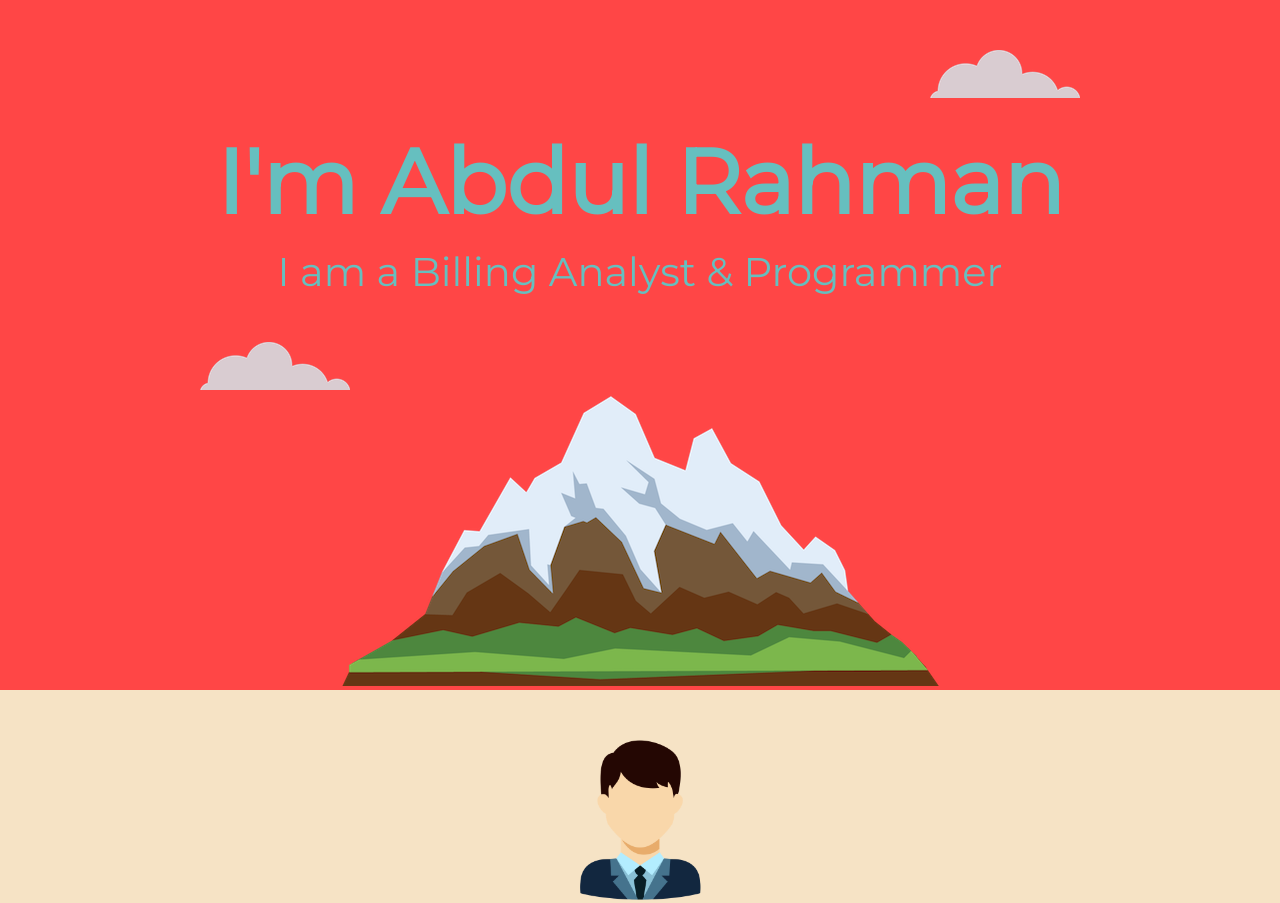
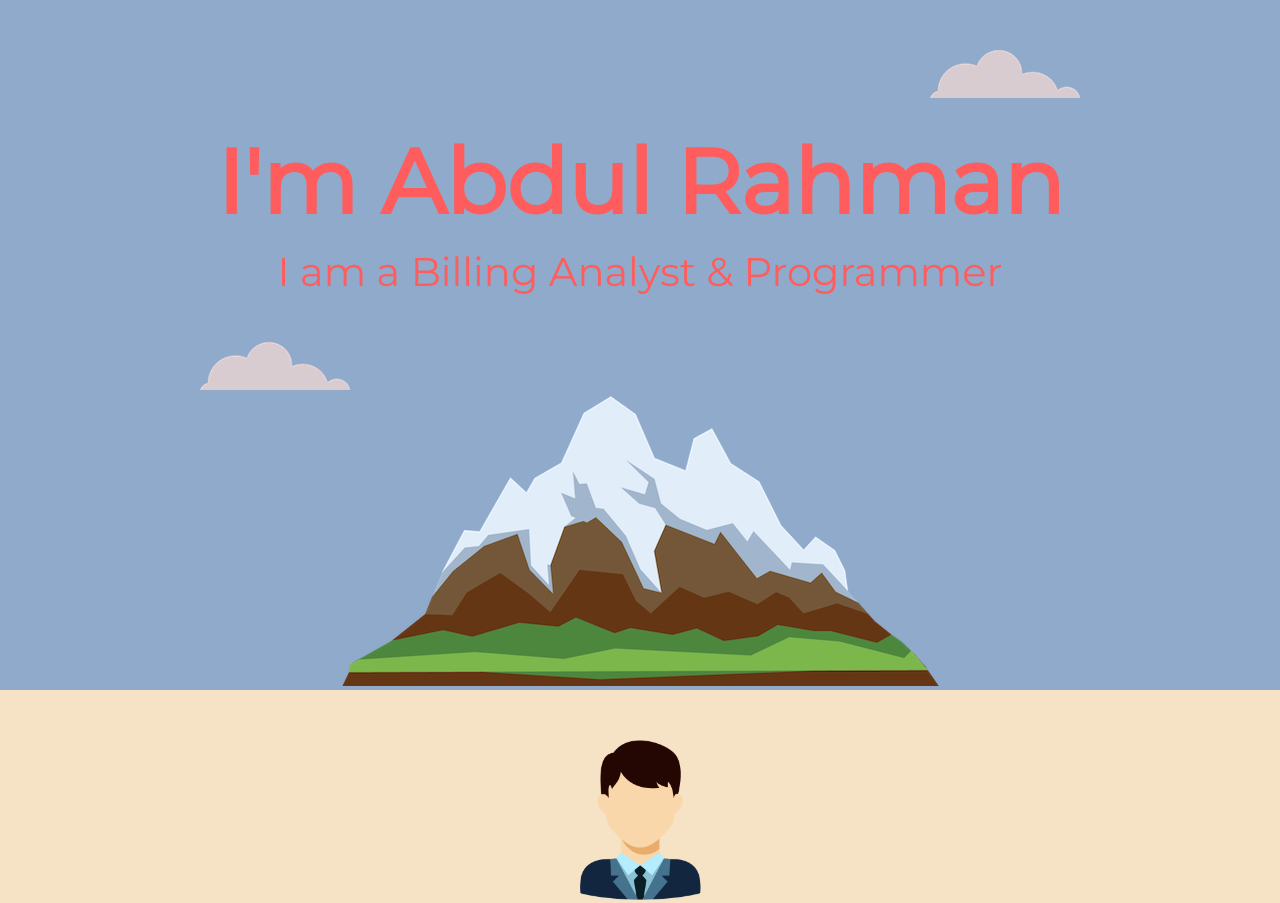
Before and after one commit to abdr60699/profile, a plain HTML site: page index.html in a window 1280 px wide. Shown: the top 903 px of the page. Drawn offline with Linux system fonts and the light colour scheme.

Commit message:
7rd commit

```diff
--- a/css/styles.css
+++ b/css/styles.css
@@ -60,7 +60,7 @@ hr {
 
 /* ********CLASS SELECTOR */
 .top-container {
-    background-color:#ff4646;
+    background-color:#90AACB;
      position: relative;
      padding-top: 100px;
 
@@ -162,6 +162,7 @@ padding-top: 50px;
     padding: 10px 20px 10px 20px;
     text-decoration: none;
     margin-top: 10%;
+
   }
 
   .btn:hover {
@@ -188,12 +189,7 @@ padding-top: 50px;
 
     margin: 10px;
   }
-/*
-  .coreskills {
-    margin: 0 auto 100px auto ;
-      width: 100%;
-  } */
 
   .top-desc{
-    color: #66bfbf;
+    color: #FF5D5D;
   }
--- a/index.html
+++ b/index.html
@@ -14,7 +14,7 @@
 
     <div class="top-container">
         <img class="top-cloud" src="images/cloud.png" alt="cloud">
-        <h1> I'm Abdul Rahman</h1>
+        <h1 class="top-desc"> I'm Abdul Rahman</h1>
         <h2 class="top-desc">I am a Billing Analyst & Programmer</h2>
         <img class="bottom-cloud" src="images/cloud.png" alt="cloud">
         <img src="images/mountain.png" alt="mountain">
```
